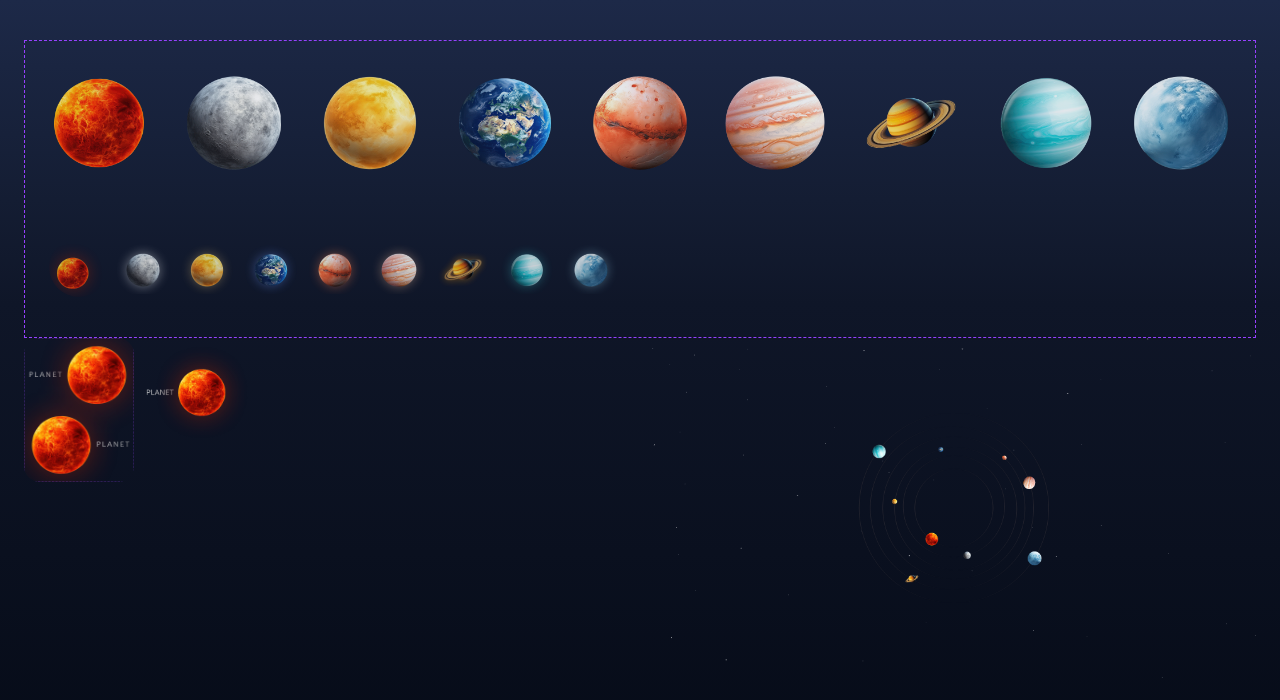
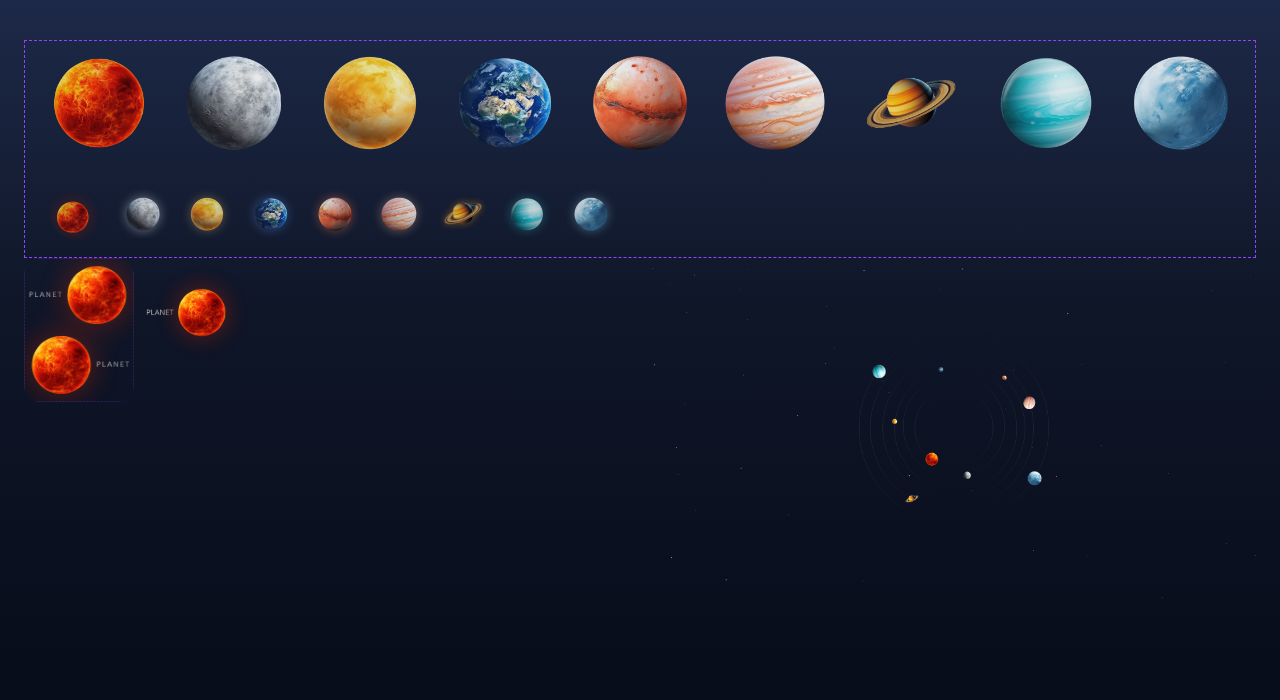
Before and after one commit to tarannumtasfia/planetrix-frontend, a Next.js app: page / in a window 1280 px wide. Shown: the top 700 px of the page. Built offline with nearby package versions, Linux system fonts and the light colour scheme.

Commit message:
reduced the gap

```diff
--- a/app/page.tsx
+++ b/app/page.tsx
@@ -188,9 +188,9 @@ export default function Home() {
         <div style={{ border: "1pt dashed #9740FF" }}>
 
           {/* ── Section 1: Big planet row ── */}
-          <section className="mb-4">
+          <section >
             {loading ? (
-              <div className="flex items-center justify-between px-6 py-8 rounded-2xl">
+              <div className="flex items-center justify-between px-6 py-3 rounded-2xl">
                 {PLANETS.map((_, i) => (
                   <div
                     key={i}
@@ -200,7 +200,7 @@ export default function Home() {
                 ))}
               </div>
             ) : (
-              <div className="flex items-center justify-between px-6 py-8 rounded-2xl">
+              <div className="flex items-center justify-between px-6 py-3 rounded-2xl">
                 {PLANETS.map((planet) => (
                   <button
                     key={planet.id}
@@ -230,7 +230,7 @@ export default function Home() {
           </section>
 
           {/* ── Section 2: Small planet row — tightly packed ── */}
-          <section className="mb-6">
+          <section >
             {loading ? (
               <div className="flex items-center justify-center gap-1 px-6 py-4 rounded-2xl">
                 {PLANETS.map((_, i) => (
```
Also changed, not shown: public/bg_img.png (added).
